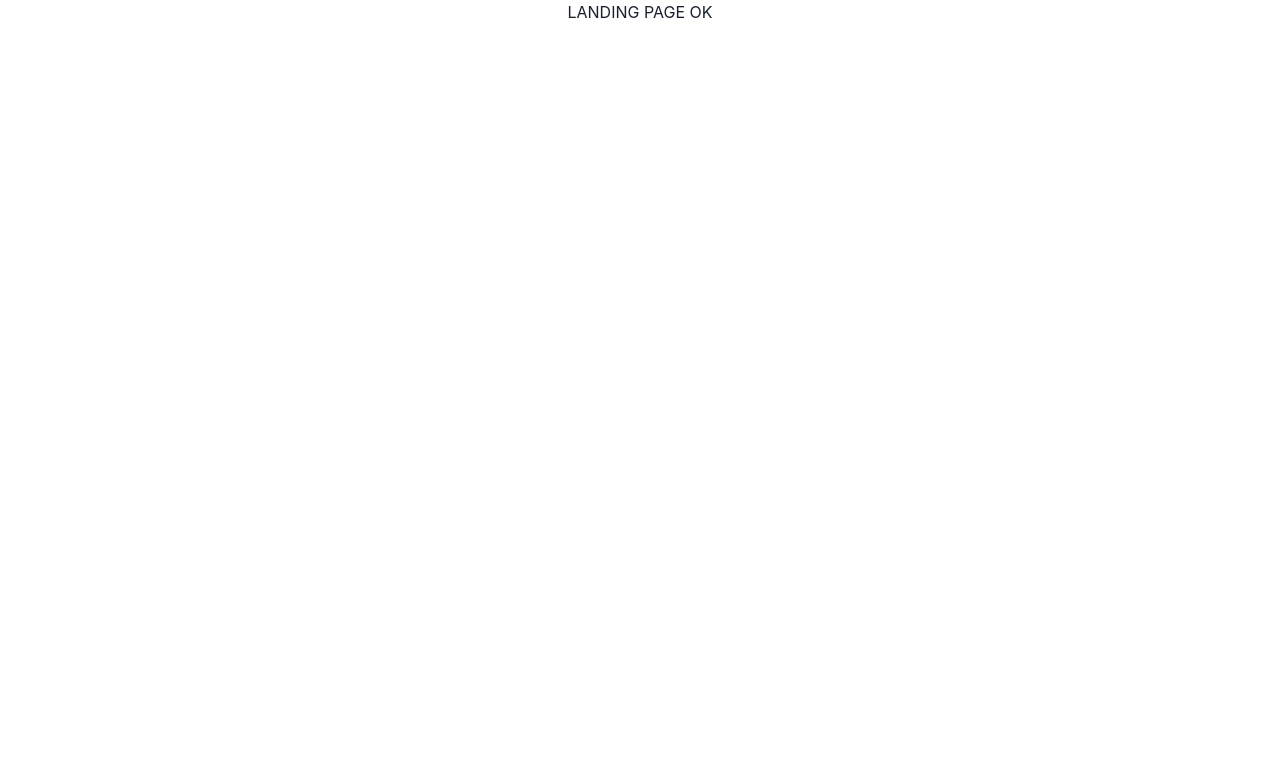
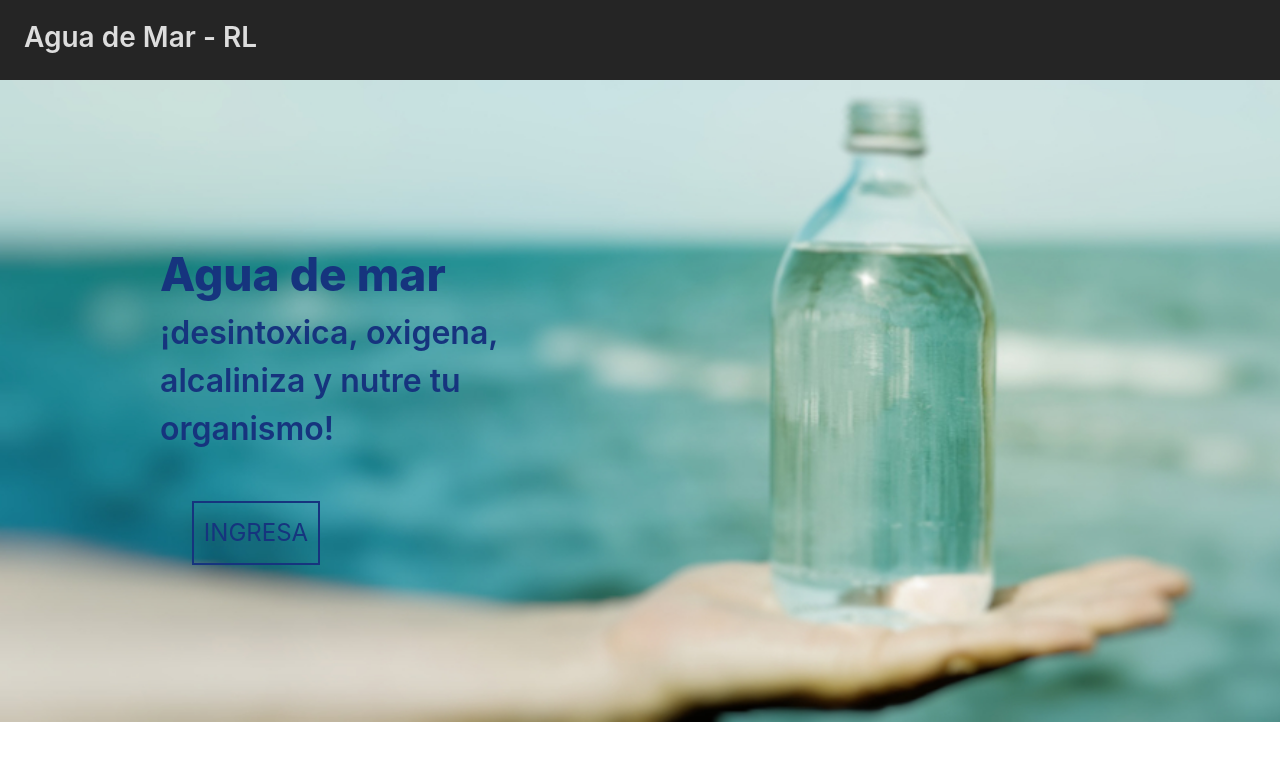
Before and after one commit to EstebanLongo/adm-roberto, a React (Create React App) app: page / in a window 1280 px wide. Shown: the top 760 px of the page. Built offline with nearby package versions, Linux system fonts and the light colour scheme.

Commit message:
add contact component, edit navbar y landing

```diff
--- a/src/App.jsx
+++ b/src/App.jsx
@@ -6,6 +6,7 @@ import Info from "./components/Informacion/Info.jsx";
 import NavBar from "./components/NavBar/NavBar.jsx";
 import Faqs from "./components/Faqs/Faqs.jsx";
 import LandingPage from "./components/LandingPage/LandingPage";
+import Contacto from "./components/Contacto/Contacto";
 
 function App() {
   return (
@@ -16,6 +17,7 @@ function App() {
         <Route path="/home" element={<Home />} />
         <Route path="/info" element={<Info />} />
         <Route path="/faqs" element={<Faqs />} />
+        <Route path="/contacto" element={<Contacto />} />
       </Routes>
     </div>
   );
--- /dev/null
+++ b/src/components/Contacto/Contacto.jsx
@@ -0,0 +1,55 @@
+import React from "react";
+import NavBar from "../NavBar/NavBar";
+import {
+  FormControl,
+  FormLabel,
+  Input,
+  FormErrorMessage,
+  FormHelperText,
+} from "@chakra-ui/react";
+import "./contacto.css";
+
+export default function Contacto() {
+  return (
+    <>
+      <NavBar />
+      <h1>CONTACTO</h1>
+      <p>
+        Tanto si necesitas información, como si tienes alguna duda, estaremos
+        encantados de poder ayudarte.
+      </p>
+      <h2>¿DÓNDE ESTAMOS?</h2>
+      <p>
+        Para pedidos, información y sugerencias, por favor, contacta con
+        nosotros a través del formulario de contacto o por teléfono al
+        011-34073052
+      </p>
+      <form className="contactform">
+        {/* <label>Nombre</label> */}
+        <div>Pedidos | Información | Consultas</div>
+        <div className="divformcontact">
+          <input placeholder="Nombre" className="inputcontactform"></input>
+          <input placeholder="Apellido" className="inputcontactform"></input>
+        </div>
+        <div className="divformcontact">
+          <input placeholder="Email" className="inputcontactform"></input>
+          <input placeholder="Telefono" className="inputcontactform"></input>
+        </div>
+        <textarea placeholder="Escriba su mensaje aqui..." className="mensajecontactform"></textarea>
+      </form>
+
+      {/* <FormControl>
+        <FormLabel>Nombre</FormLabel>
+        <Input placeholder="Nombre" />
+        <FormLabel>Apellido</FormLabel>
+        <Input placeholder="Apellido" />
+        <FormLabel>Email</FormLabel>
+        <Input placeholder="Email" />
+        <FormLabel>Telefono</FormLabel>
+        <Input placeholder="Telefono" />
+        <FormLabel>Mensaje</FormLabel>
+        <Input placeholder="Mensaje" />
+      </FormControl> */}
+    </>
+  );
+}
--- /dev/null
+++ b/src/components/Contacto/contacto.css
@@ -0,0 +1,25 @@
+.contactform {
+  height: 24rem;
+  width: max-content;
+  /* background-color: aqua; */
+  margin: 0 auto;
+}
+
+.divformcontact {
+  height: 5rem;
+}
+
+.inputcontactform {
+  height: 2rem;
+  width: 22rem;
+  margin: 1rem;
+  background: none;
+  border-bottom: black solid 1px;
+}
+
+.mensajecontactform {
+  height: 10rem;
+  width: 46rem;
+  border-bottom: black solid 1px;
+  resize: none;
+}
--- a/src/components/LandingPage/LandingPage.jsx
+++ b/src/components/LandingPage/LandingPage.jsx
@@ -1,9 +1,41 @@
 import React from "react";
+import img from "../../assets/agua-de-mar1.jpg";
+import NavBar from "../NavBar/NavBar";
+import { useNavigate } from "react-router-dom";
+import {
+  Container,
+  Stack,
+  Flex,
+  Box,
+  Heading,
+  Text,
+  Image,
+  IconButton,
+} from "@chakra-ui/react";
+import "./landingpage.css";
 
 export default function LandingPage() {
+  const navigate = useNavigate();
+
+  const handleClick = () => {
+    navigate("/home");
+  };
   return (
     <>
-      <h1>LANDING PAGE OK</h1>
+      <nav className="navlanding">
+        <h1 className="titlenavlanding">Agua de Mar - RL</h1>
+      </nav>
+      <div className="landingPage">
+        <div className="typlanding">
+          <h1 className="h1landing">Agua de mar</h1>
+          <p className="planding">
+            ¡desintoxica, oxigena, alcaliniza y nutre tu organismo!
+          </p>
+        </div>
+        <button className="btnlanding" onClick={handleClick}>
+          INGRESA
+        </button>
+      </div>
     </>
   );
 }
--- /dev/null
+++ b/src/components/LandingPage/landingpage.css
@@ -0,0 +1,56 @@
+.landingPage {
+  height: 40.1rem;
+  display: flex;
+  flex-direction: column;
+  background-image: url("../../assets/agua-de-mar1.jpg");
+  background-repeat: no-repeat;
+  background-size: cover;
+}
+
+.navlanding {
+  display: flex;
+  flex-direction: row;
+  align-items: flex-start;
+  height: 5rem;
+  background-color: #252525;
+}
+
+.titlenavlanding {
+  color: #dddddd;
+  margin-left: 1.5rem;
+  margin-top: 1rem;
+  font-size: 28px;
+  font-weight: 600;
+}
+
+.typlanding {
+  margin: 10rem;
+}
+
+.h1landing {
+  display: flex;
+  font-size: 46px;
+  font-weight: 800;
+  width: 20rem;
+  /* color: #dddddd; */
+  color: #16347e;
+}
+
+.planding {
+  display: flex;
+  /* margin: 10rem; */
+  color: #16347e;
+  text-align: left;
+  font-size: 32px;
+  font-weight: 600;
+  width: 22rem;
+}
+
+.btnlanding {
+  margin: -7rem 12rem;
+  border: #16347e solid 2px;
+  color: #16347e;
+  height: 4rem;
+  width: 8rem;
+  font-size: 24px;
+}
--- a/src/components/NavBar/NavBar.jsx
+++ b/src/components/NavBar/NavBar.jsx
@@ -15,6 +15,9 @@ export default function NavBar() {
         <li className="navbaritems">
           <Link to="/faqs" className="navlinks">PREGUNTAS FRECUENTES</Link>
         </li>
+        <li className="navbaritems">
+          <Link to="/contacto" className="navlinks">CONTACTO</Link>
+        </li>
       </ul>
     </>
   );
```
Also changed, not shown: src/assets/index.js (deleted).
